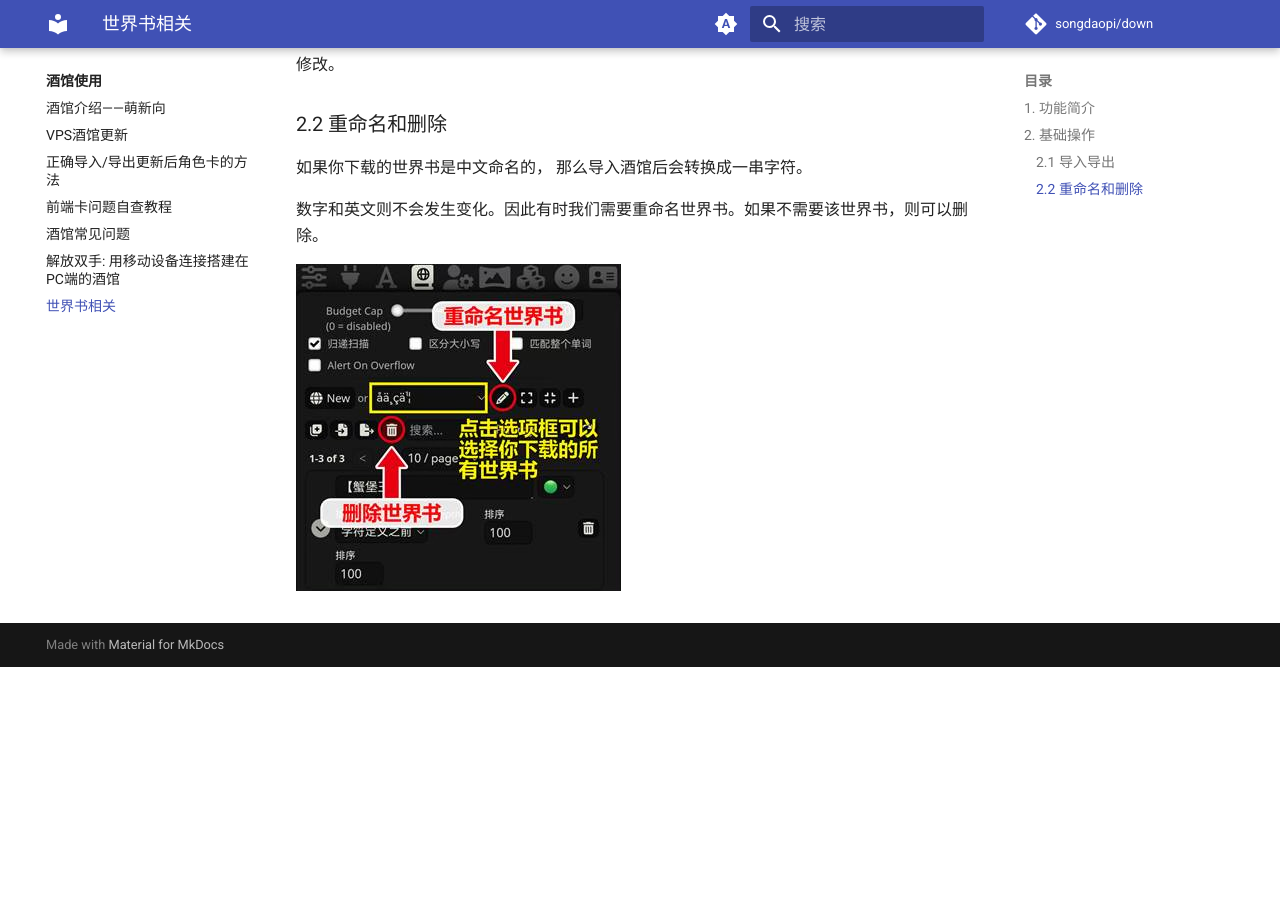
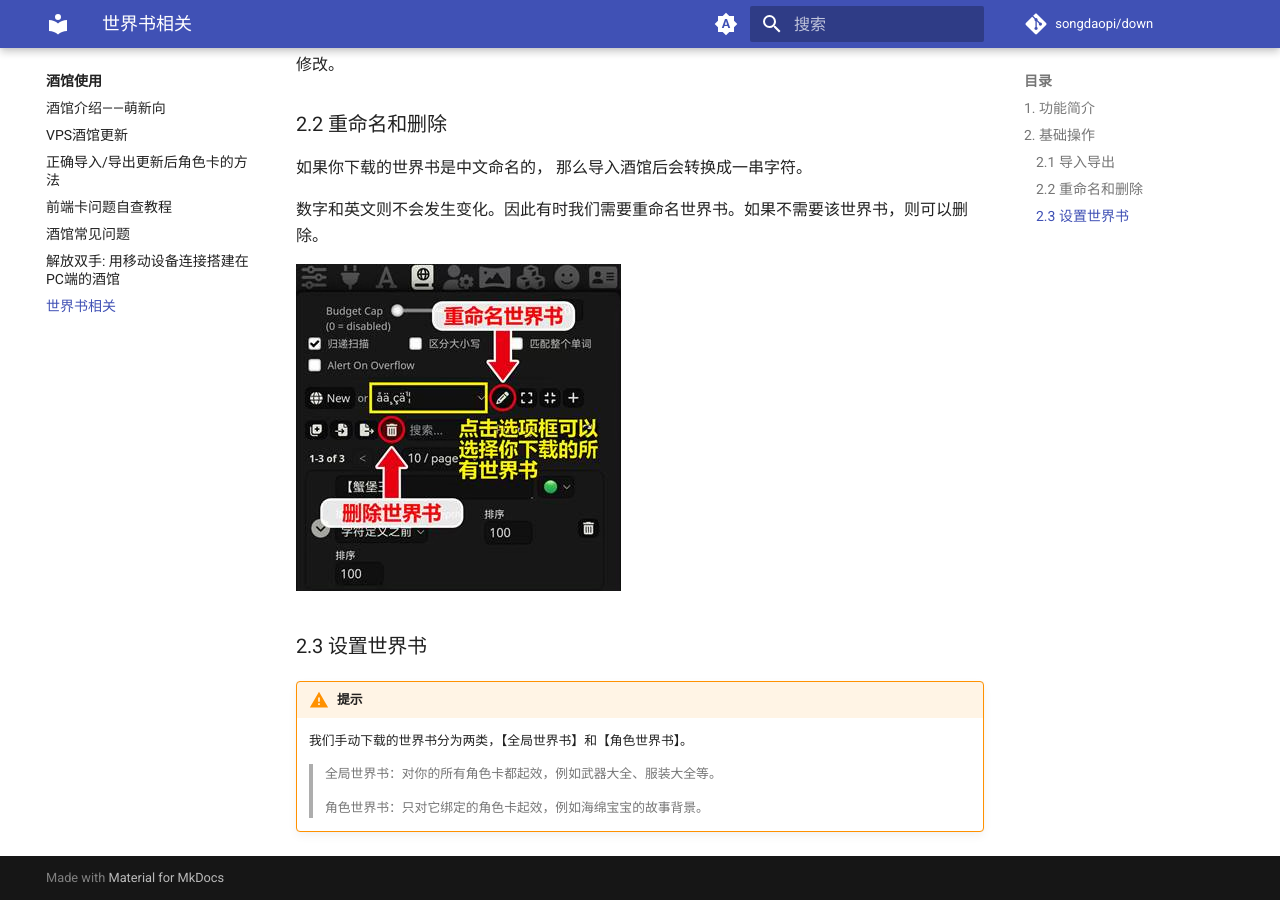
Before and after one commit to supmamamamma/baoleinao, an MkDocs documentation site: the page built from docs/silly/lorebook.md, in a window 1280 px wide and 900 px high, scrolled down 2418 px. Built offline with MkDocs 1.6.1 and Material for MkDocs 9.7.7, drawn with Linux system fonts in a browser that asks for light colours; comment, search, counter and statistics services are not loaded; before the commit the page ends 3085 px from its top, so only the background shows below that.

Commit message:
更新2.3

```diff
--- a/docs/silly/lorebook.md
+++ b/docs/silly/lorebook.md
@@ -53,3 +53,13 @@
 数字和英文则不会发生变化。因此有时我们需要重命名世界书。如果不需要该世界书，则可以删除。
 
 ![img](lorebook/4.jpeg){ loading=lazy }
+
+### 2.3 设置世界书
+
+!!! warning "提示"
+
+	我们手动下载的世界书分为两类，【全局世界书】和【角色世界书】。
+
+	> 全局世界书：对你的所有角色卡都起效，例如武器大全、服装大全等。
+
+	> 角色世界书：只对它绑定的角色卡起效，例如海绵宝宝的故事背景。
```
